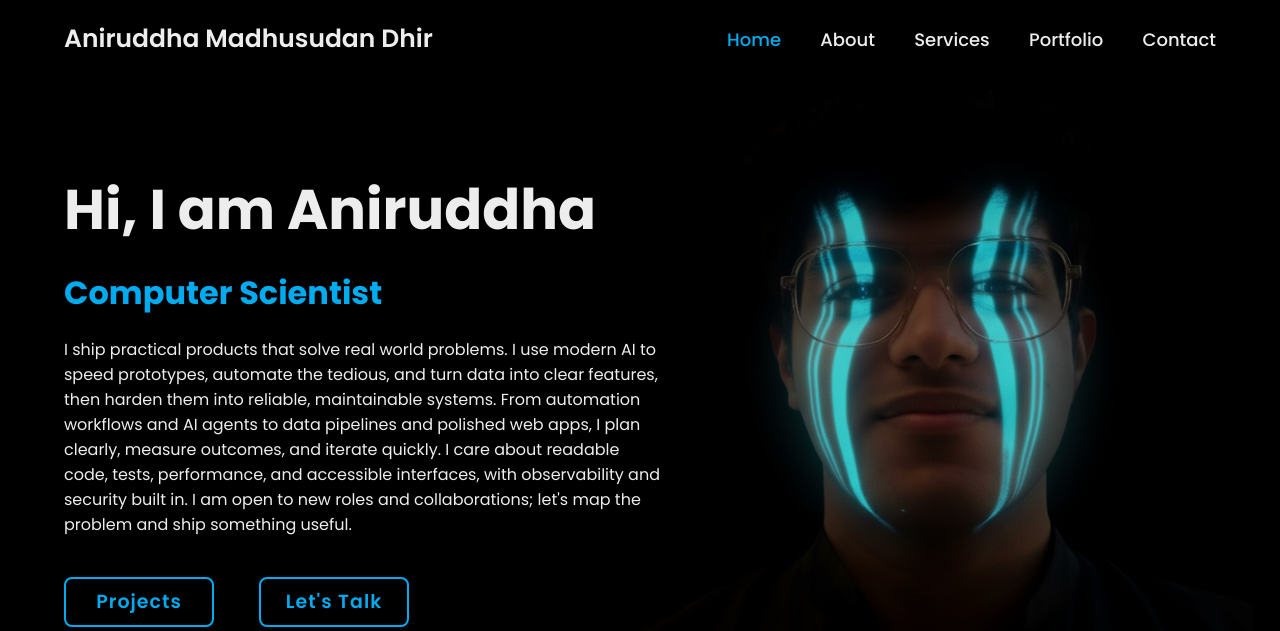
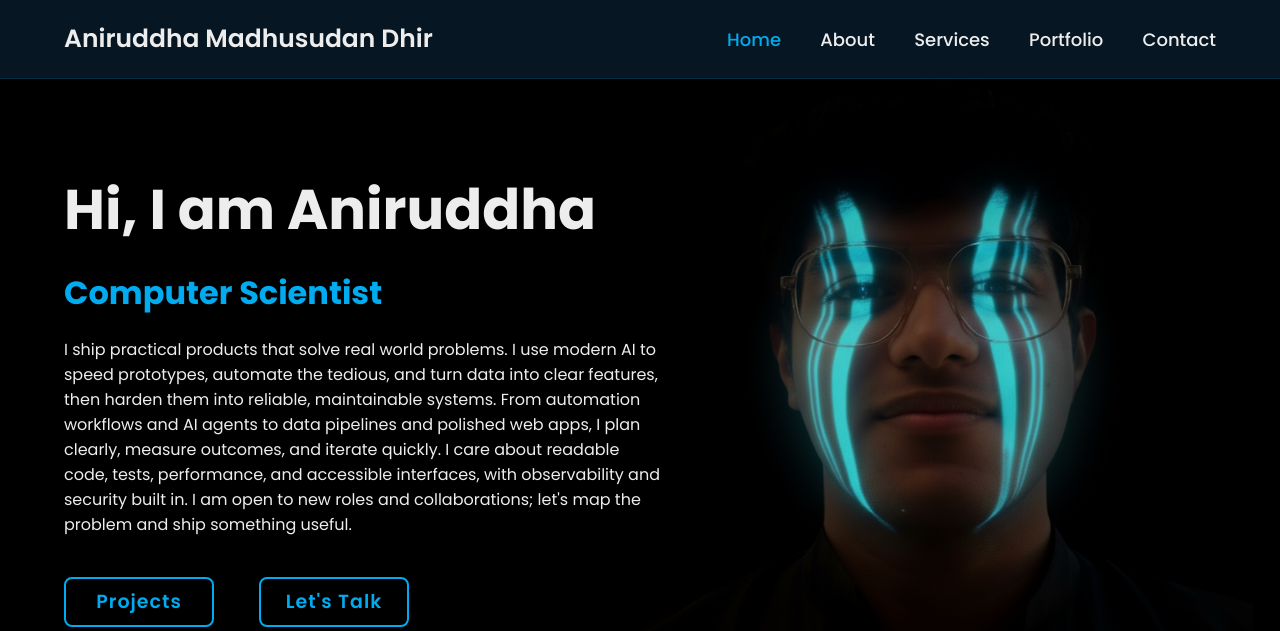
Before and after one commit to Aniruddha-M-Dhir/aniruddha-portfolio-websiste, a website: page index.html in a window 1280 px wide. Shown: the top 631 px of the page. Drawn offline with nearby package versions, Linux system fonts and the light colour scheme.

Commit message:
style: add glassmorphism effect to header background for improved readability

```diff
--- a/style.css
+++ b/style.css
@@ -37,7 +37,11 @@ body {
   display: flex;
   justify-content: space-between;
   align-items: center;
-  background: transparent;
+  /* Glassmorphism background so scrolling text doesn't collide */
+  background: rgba(8, 27, 41, 0.85);
+  backdrop-filter: blur(12px);
+  -webkit-backdrop-filter: blur(12px);
+  border-bottom: 1px solid rgba(0, 171, 240, 0.15);
   z-index: 100;
 }
 
```
